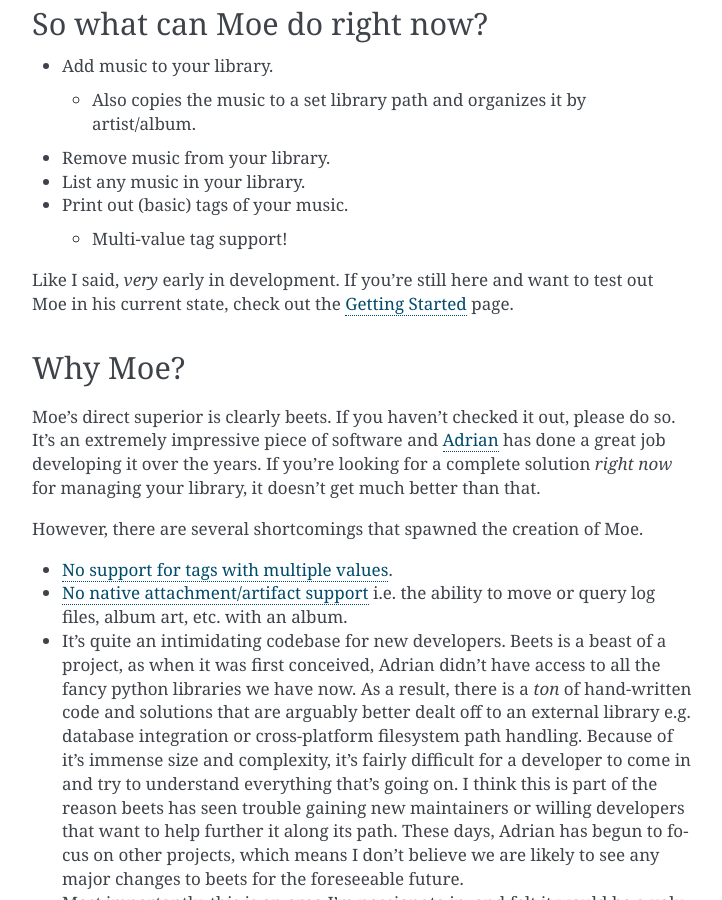
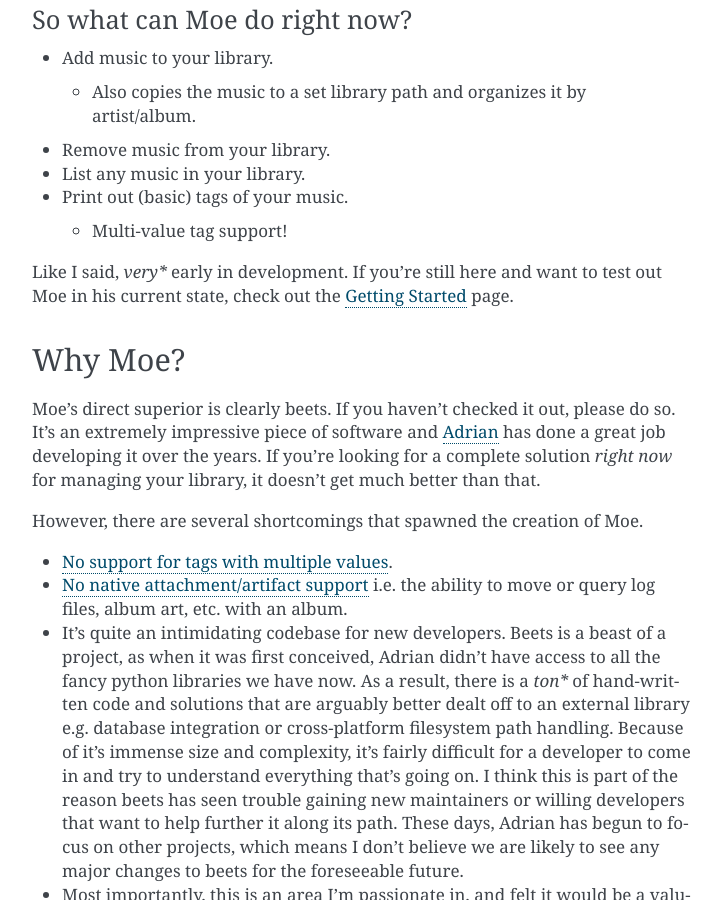
Before and after one commit to MoeMusic/Moe, a Sphinx documentation site: the page built from docs/index.rst, in a window 1280 px wide and 900 px high, scrolled down 410 px. Shown: the whole window, without its empty margins (388-1110 px from the left). Built offline with Sphinx 7.4.7, drawn with Linux system fonts in a browser that asks for light colours.

Commit message:
style(switch-docs-headings-format): Uses the highest level heading indicators so we have the flexibilty for more sub-level headings

```diff
--- a/docs/index.rst
+++ b/docs/index.rst
@@ -23,17 +19,18 @@
 
   * Multi-value tag support!
 
-Like I said, *very* early in development. If you're still here and want to test out Moe in his current state, check out the :doc:`Getting Started <getting_started>` page.
+Like I said, *very** early in development. If you're still here and want to test out Moe in his current state, check out the :doc:`Getting Started <getting_started>` page.
 
+********
 Why Moe?
---------
+********
 Moe's direct superior is clearly beets. If you haven't checked it out, please do so. It's an extremely impressive piece of software and `Adrian <https://github.com/sampsyo>`_ has done a great job developing it over the years. If you're looking for a complete solution *right now* for managing your library, it doesn't get much better than that.
 
 However, there are several shortcomings that spawned the creation of Moe.
 
 * `No support for tags with multiple values <https://github.com/beetbox/beets/issues/505>`_.
 * `No native attachment/artifact support <https://github.com/beetbox/beets/pull/591>`_ i.e. the ability to move or query log files, album art, etc. with an album.
-* It's quite an intimidating codebase for new developers. Beets is a beast of a project, as when it was first conceived, Adrian didn't have access to all the fancy python libraries we have now. As a result, there is a *ton* of hand-written code and solutions that are arguably better dealt off to an external library e.g. database integration or cross-platform filesystem path handling. Because of it's immense size and complexity, it's fairly difficult for a developer to come in and try to understand everything that's going on. I think this is part of the reason beets has seen trouble gaining new maintainers or willing developers that want to help further it along its path. These days, Adrian has begun to focus on other projects, which means I don't believe we are likely to see any major changes to beets for the foreseeable future.
+* It's quite an intimidating codebase for new developers. Beets is a beast of a project, as when it was first conceived, Adrian didn't have access to all the fancy python libraries we have now. As a result, there is a *ton** of hand-written code and solutions that are arguably better dealt off to an external library e.g. database integration or cross-platform filesystem path handling. Because of it's immense size and complexity, it's fairly difficult for a developer to come in and try to understand everything that's going on. I think this is part of the reason beets has seen trouble gaining new maintainers or willing developers that want to help further it along its path. These days, Adrian has begun to focus on other projects, which means I don't believe we are likely to see any major changes to beets for the foreseeable future.
 * Most importantly, this is an area I'm passionate in, and felt it would be a valuable and fun learning experience creating my own app. I'm not a software developer by trade, so I greatly appreciate any feedback or thoughts anyone has as I go along.
 
 I realize Moe probably won't match the feature-set of beets for a very long time, but every project has to start somewhere.
@@ -47,10 +44,9 @@
    query
    developers
 
-
-
+******************
 Indices and tables
-==================
+******************
 
 * :ref:`genindex`
 * :ref:`modindex`
--- a/docs/plugins/add.rst
+++ b/docs/plugins/add.rst
@@ -1,5 +1,6 @@
+###
 Add
-===
+###
 Adds music to the library.
 
     .. code-block:: bash
--- a/docs/plugins/index.rst
+++ b/docs/plugins/index.rst
@@ -1,5 +1,6 @@
+#######
 Plugins
-=======
+#######
 Almost everything in Moe is a plugin. To see more details on each individual plugin, visit its page.
 
 .. toctree::
--- a/docs/plugins/info.rst
+++ b/docs/plugins/info.rst
@@ -1,5 +1,6 @@
+####
 Info
-====
+####
 Prints info about the music in your library including tags or the filesystem path where it resides.
 
     .. code-block:: bash
--- a/docs/plugins/ls.rst
+++ b/docs/plugins/ls.rst
@@ -1,5 +1,6 @@
+#########
 List (ls)
-=========
+#########
 Lists music in the library.
 
     .. code-block:: bash
--- a/docs/plugins/move.rst
+++ b/docs/plugins/move.rst
@@ -1,11 +1,13 @@
+####
 Move
-====
+####
 Alters the location of files in the library.
 
 Files will be automatically copied to the location set under ``library_path`` in your :ref:`configuration file <General Configuration>` after they are added to the library.
 
+*************
 Configuration
--------------
+*************
 * ``library_path``: Tells Moe where to copy your added music to.
 
   * Default: ``"~/Music"`` (``%USERPROFILE%\Music`` on Windows)
--- a/docs/plugins/rm.rst
+++ b/docs/plugins/rm.rst
@@ -1,5 +1,6 @@
+###########
 Remove (rm)
-============
+###########
 Removes music from the library.
 
     .. code-block:: bash
--- a/docs/query.rst
+++ b/docs/query.rst
@@ -1,5 +1,6 @@
+########
 Querying
-========
+########
 Many plugins use a "query" to search for music in your library.
 
 The query must be in the format ``field:value`` where field is a track or album's field to match and value is that field's value. Internally, this ``field:value`` pair is referred to as a single "term". The match is case-insensitive.
```
Also changed, not shown: other parts of docs/index.rst (+5 -9 lines).
